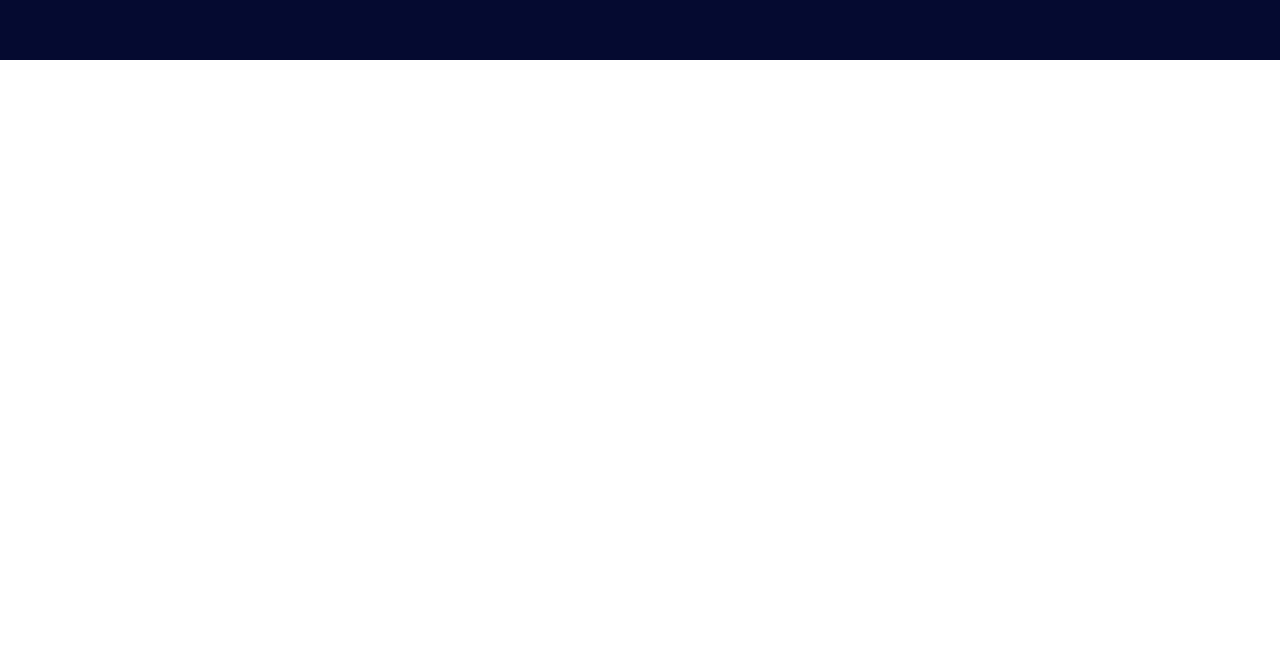
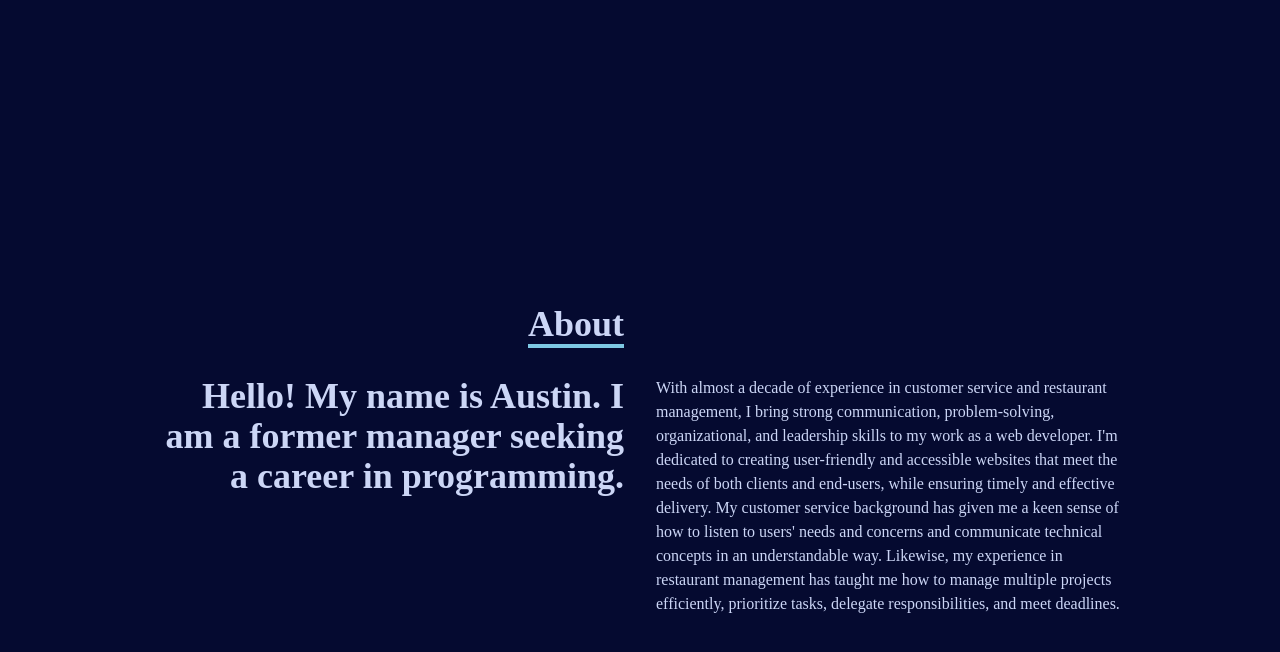
Before and after one commit to abaxley2/React-Portfolio-2023, a React (Create React App) app: page / in a window 1280 px wide. Shown: the part 740-1392 px from the top of the page. Before the commit the page ends 800 px from the top, so only its background shows below. Built offline with nearby package versions, Linux system fonts and the light colour scheme.

Commit message:
about section added and styled

```diff
--- a/src/App.js
+++ b/src/App.js
@@ -1,3 +1,4 @@
+import About from "./components/About";
 import Home from "./components/Home";
 import NavBar from "./components/NavBar";
 
@@ -6,6 +7,7 @@ function App() {
     <div>
       <NavBar />
       <Home />
+      <About />
     </div>
   );
 }
--- /dev/null
+++ b/src/components/About.jsx
@@ -0,0 +1,44 @@
+import React from "react";
+
+const About = () => {
+  return (
+    <div name="about" className="w-full h-screen bg-[#050A30] text-[#ccd6f6]">
+      <div className="flex flex-col justify-center items-center w-full h-full">
+        <div className="max-w-[1000px] w-full grid grid-cols-2 gap-8">
+          <div className="sm:text-right pb-8 pl-4">
+            <p className="text-4xl font-bold inline border-b-4 border-[#7EC8E3]">
+              About
+            </p>
+          </div>
+          <div></div>
+        </div>
+        <div className="max-w-[1000px] w-full grid sm:grid-cols-2 gap-8 px-4">
+          <div className="sm:text-right text-4xl font-bold">
+            <p>
+              Hello! My name is Austin. I am a former manager seeking a career
+              in programming.
+            </p>
+          </div>
+          <div>
+            <p>
+              With almost a decade of experience in customer service and
+              restaurant management, I bring strong communication,
+              problem-solving, organizational, and leadership skills to my work
+              as a web developer. I'm dedicated to creating user-friendly and
+              accessible websites that meet the needs of both clients and
+              end-users, while ensuring timely and effective delivery. My
+              customer service background has given me a keen sense of how to
+              listen to users' needs and concerns and communicate technical
+              concepts in an understandable way. Likewise, my experience in
+              restaurant management has taught me how to manage multiple
+              projects efficiently, prioritize tasks, delegate responsibilities,
+              and meet deadlines.
+            </p>
+          </div>
+        </div>
+      </div>
+    </div>
+  );
+};
+
+export default About;
```
